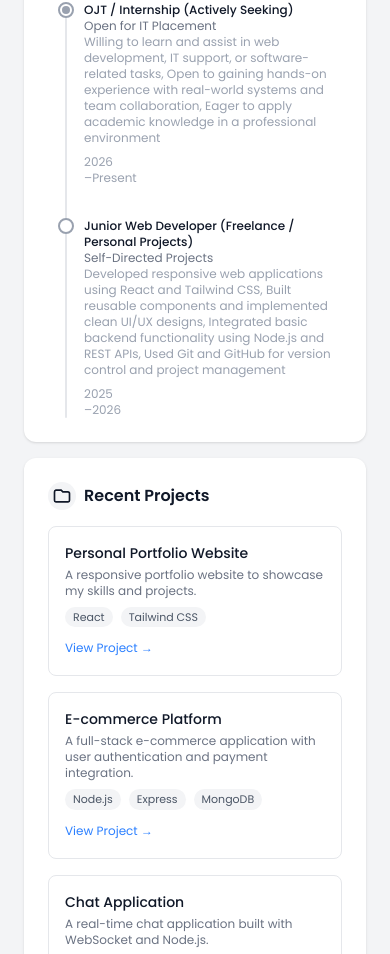
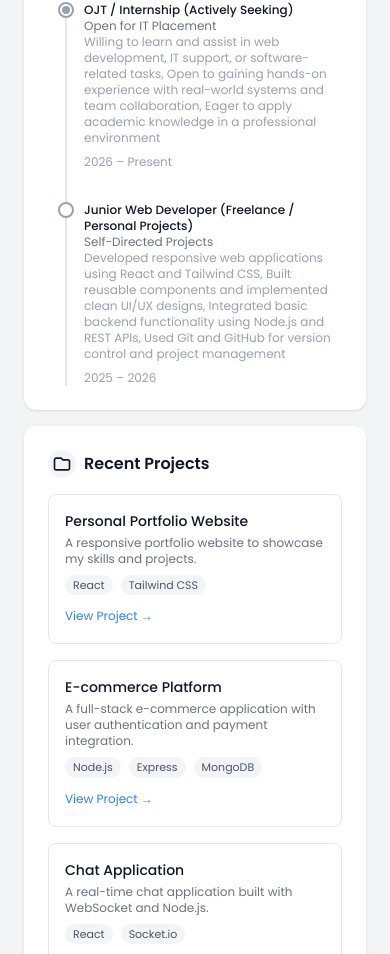
Before and after one commit to baclaojaypee08-spec/portfolio, a React (Vite) app in the folder my-portfolio/: page / in a window 390 px wide. Shown: the part 1105-2059 px from the top of the page. Built offline with nearby package versions, Linux system fonts and the light colour scheme.

Commit message:
Update project files

```diff
--- a/my-portfolio/src/components/Experience.jsx
+++ b/my-portfolio/src/components/Experience.jsx
@@ -100,14 +100,16 @@ function Experience() {
                 </div>
 
                 <span className="text-xs text-gray-400 dark:text-gray-500 sm:text-right sm:w-16 shrink-0">
-                  {exp.date.from === exp.date.to ? (
-                    exp.date.from
-                  ) : (
-                    <>
-                      <span className="block">{exp.date.from}</span>
-                      <span className="block">–{exp.date.to}</span>
-                    </>
-                  )}
+                  {/* Mobile: single line */}
+                  <span className="block sm:hidden">
+                    {exp.date.from} – {exp.date.to}
+                  </span>
+
+                  {/* Desktop: stacked */}
+                  <span className="hidden sm:block">
+                    <span className="block">{exp.date.from}</span>
+                    <span className="block">– {exp.date.to}</span>
+                  </span>
                 </span>
               </div>
             </motion.li>
```
